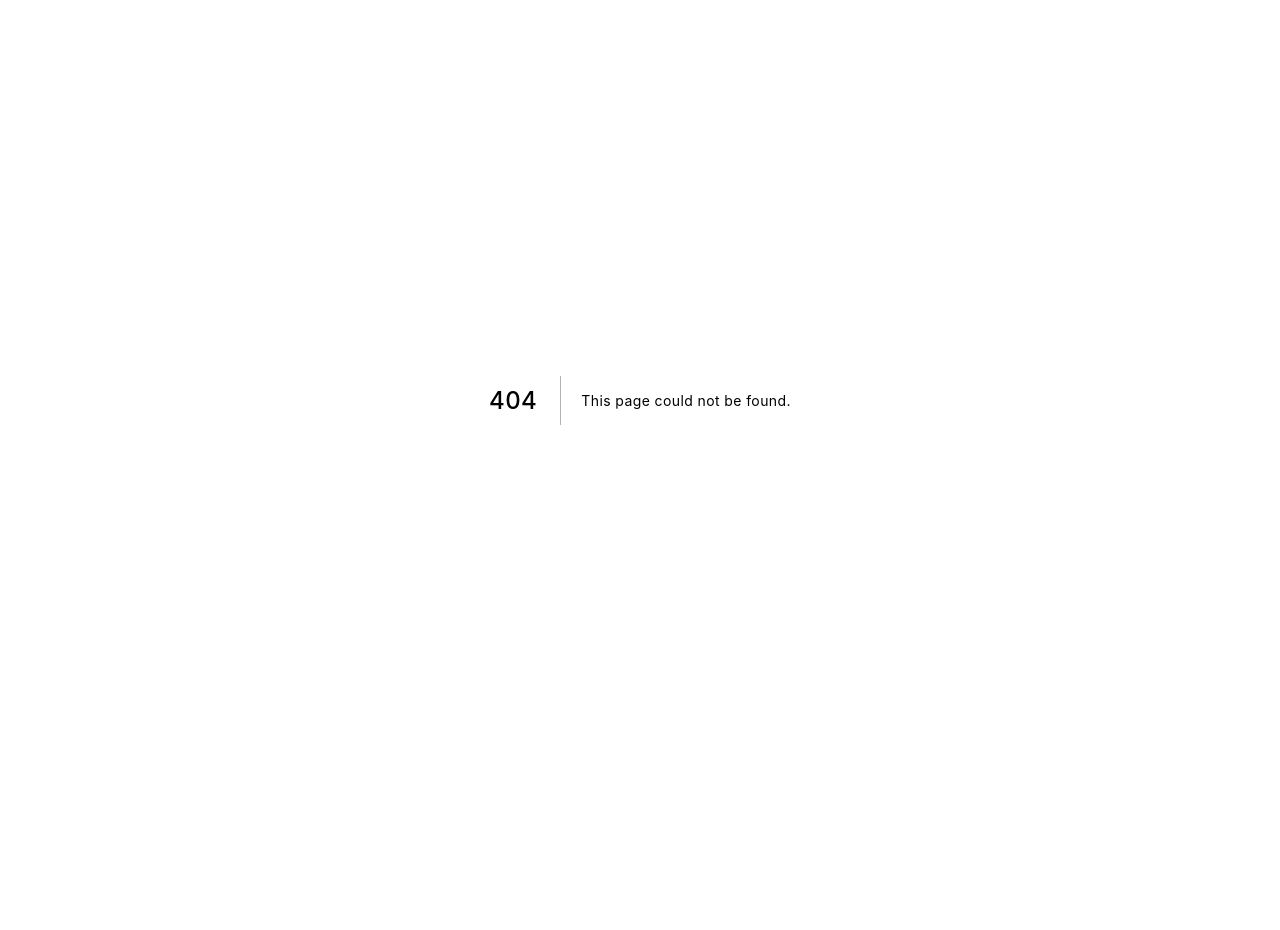
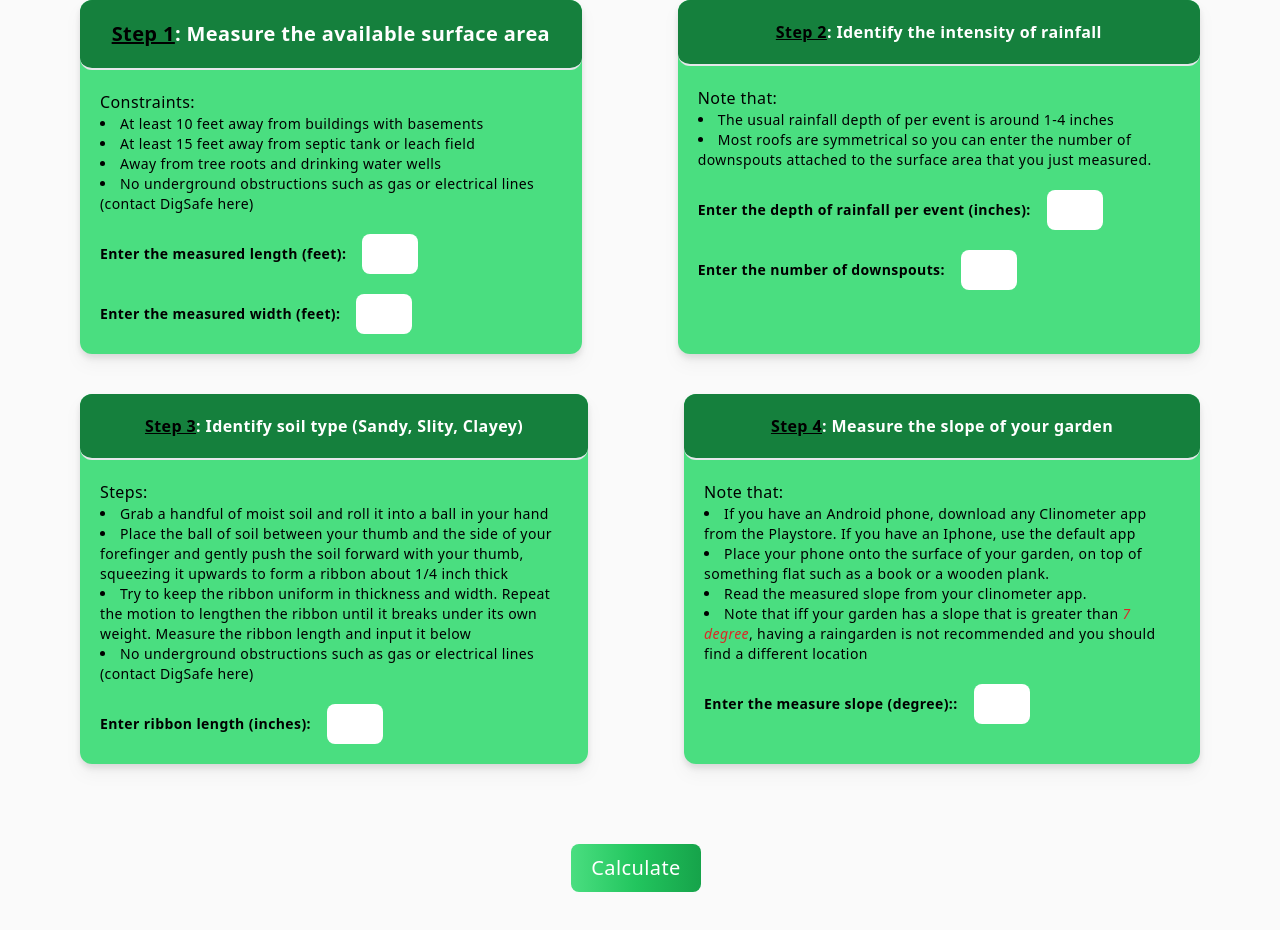
Before and after one commit to justinneff5/garden-app, a Next.js app: page /Calculator in a window 1280 px wide. Before the commit this address had no page. Shown: the top 930 px of the page. Before the commit the page ends 800 px from the top, so only its background shows below. Built offline with nearby package versions, Linux system fonts and the light colour scheme.

Commit message:
Calculator

```diff
--- /dev/null
+++ b/pages/Calculator.js
@@ -0,0 +1,113 @@
+import React from "react";
+import Image from "next/image";
+import gardenImage from "./assets/images/garden.png";
+import plantImage from "./assets/images/plant.png";
+import waterPollution from "./assets/images/wpollution.jpg";
+
+
+export default function Cards() {
+    return (
+        <div className='w-full h-auto '>
+            <div class="grid grid-col-4 m-auto grid-flow-col gap-4 pb-10 justify-center ml-20 mr-20">
+                <div class="col-span-2 m-auto h-auto text-black bg-green-400 mr-10 rounded-xl drop-shadow-lg">
+                    <div className=' bg-green-700 rounded-xl border-b-2'>
+                        <h3 className='text-center p-5 text-white text-xl'><span className='underline text-black font-bold'>Step 1</span>: Measure the available surface area</h3>
+
+                    </div>
+                    <div className='p-5'>
+                        <p >Constraints:</p>
+                        <ul className='text-sm list-disc list-inside'>
+                            <li className='list-item'>At least 10 feet away from buildings with basements</li>
+                            <li>At least 15 feet away from septic tank or leach field</li>
+                            <li>Away from tree roots and drinking water wells</li>
+                            <li>No underground obstructions such as gas or electrical lines (contact DigSafe here)</li>
+                        </ul>
+
+                        <div class="input-group input-group-outline pt-5 flex float-left items-center">
+                            <label class="form-label text-sm font-semibold pr-4">Enter the measured length (feet): </label>
+                            <input type="text" class="form-control" className='w-14 float-right rounded-lg p-2'/>
+                        </div>
+                        <div class="input-group input-group-outline pt-5 flex float-left items-center pb-5">
+                            <label class="form-label text-sm font-semibold pr-4">Enter the measured width (feet): </label>
+                            <input type="text" class="form-control" className='w-14 float-right rounded-lg p-2'/>
+                        </div>
+                    </div>
+
+                </div>
+
+                <div class="col-span-2 h-auto text-black  bg-green-400 ml-10 rounded-xl drop-shadow-lg">
+                    <div className=' bg-green-700 rounded-xl border-b-2'>
+                        <h3 className='text-center p-5 text-white '><span className='underline text-black font-bold'>Step 2</span>:  Identify the intensity of rainfall</h3>
+
+                    </div>
+                    <div className='p-5'>
+                        <p >Note that:</p>
+                        <ul className='text-sm list-disc list-inside'>
+                            <li className='list-item'>The usual rainfall depth of per event is around 1-4 inches</li>
+                            <li>Most roofs are symmetrical so you can enter the number of downspouts attached to the surface area that you just measured.</li>
+                        </ul>
+
+                        <div class="input-group input-group-outline pt-5 flex float-left items-center">
+                            <label class="form-label text-sm font-semibold pr-4">Enter the depth of rainfall per event (inches): </label>
+                            <input type="text" class="form-control" className='w-14 float-right rounded-lg p-2'/>
+                        </div>
+                        <div class="input-group input-group-outline pt-5 flex float-left items-center">
+                            <label class="form-label text-sm font-semibold pr-4">Enter the number of downspouts: </label>
+                            <input type="text" class="form-control" className='w-14 float-right rounded-lg p-2'/>
+                        </div>
+                    </div>
+
+                </div>
+            </div>
+
+            <div class="grid grid-col-4 m-auto grid-flow-col gap-4 pb-10 justify-center ml-20 mr-20">
+                <div class="col-span-2 m-auto h-auto text-black bg-green-400 mr-10 rounded-xl drop-shadow-lg">
+                    <div className=' bg-green-700 rounded-xl border-b-2'>
+                        <h3 className='text-center p-5 text-white '><span className='underline text-black font-bold'>Step 3</span>:  Identify soil type (Sandy, Slity, Clayey)</h3>
+
+                    </div>
+                    <div className='p-5'>
+                        <p >Steps:</p>
+                        <ul className='text-sm list-disc list-inside'>
+                            <li className='list-item'>Grab a handful of moist soil and roll it into a ball in your hand</li>
+                            <li>Place the ball of soil between your thumb and the side of your forefinger and gently push the soil forward with your thumb, squeezing it upwards to form a ribbon about 1/4 inch thick</li>
+                            <li>Try to keep the ribbon uniform in thickness and width. Repeat the motion to lengthen the ribbon until it breaks under its own weight. Measure the ribbon length and input it below</li>
+                            <li>No underground obstructions such as gas or electrical lines (contact DigSafe here)</li>
+                        </ul>
+
+                        <div class="input-group input-group-outline pt-5 pb-5 flex float-left items-center">
+                            <label class="form-label text-sm font-semibold pr-4">Enter ribbon length (inches): </label>
+                            <input type="text" class="form-control" className='w-14 float-right rounded-lg p-2'/>
+                        </div>
+                    </div>
+
+                </div>
+
+                <div class="col-span-2 h-auto text-black  bg-green-400 ml-10 rounded-xl drop-shadow-lg">
+                    <div className=' bg-green-700 rounded-xl border-b-2'>
+                        <h3 className='text-center p-5 text-white '><span className='underline text-black font-bold'>Step 4</span>: Measure the slope of your garden</h3>
+
+                    </div>
+                    <div className='p-5'>
+                        <p >Note that:</p>
+                        <ul className='text-sm list-disc list-inside'>
+                            <li className='list-item'>If you have an Android phone, download any Clinometer app from the Playstore. If you have an Iphone, use the default app</li>
+                            <li>Place your phone onto the surface of your garden, on top of something flat such as a book or a wooden plank.</li>
+                            <li>Read the measured slope from your clinometer app.</li>
+                            <li>Note that iff your garden has a slope that is greater than <em className='text-red-600'>7 degree</em>, having a raingarden is not recommended and you should find a different location</li>
+                        </ul>
+
+                        <div class="input-group input-group-outline pt-5 flex float-left items-center">
+                            <label class="form-label text-sm font-semibold pr-4">Enter the measure slope (degree):: </label>
+                            <input type="text" class="form-control" className='w-14 float-right rounded-lg p-2'/>
+                        </div>
+                    </div>
+
+                </div>
+            </div>
+
+            <div className='flex justify-center items-center p-10'>
+                <button className='text-white text-xl bg-gradient-to-r from-green-400 via-green-500 to-green-600 hover:bg-gradient-to-br focus:ring-4 focus:outline-none focus:ring-green-300 dark:focus:ring-green-400 font-medium rounded-lg px-5 py-2.5 text-center mr-2 mb-2'>Calculate</button>
+            </div>
+        </div>
+);}
--- a/pages/Cards.js
+++ b/pages/Cards.js
@@ -101,8 +101,8 @@ export default function Cards() {
             </div>
 
             <div class="grid grid-col-4 grid-flow-col gap-4 justify-between">
-                <div class="col-span-1">
-                    <div className="w-[250px] h-[250px] bg-transparent cursor-pointer group prespective">
+                <div class="col-span-1 ">
+                    <div className="w-[250px] h-[250px] bg-transparent cursor-pointer group prespective translate-x-2">
                         <div className="relative preserve-3d group-hover:my-rotate-y-180 w-full h-full duration-700">
                             <div className="absolute backface-hidden border-2 w-full h-full text-center">
                                 <Image src={waterPollution} className='rounded-lg'/>
--- a/pages/index.js
+++ b/pages/index.js
@@ -8,6 +8,7 @@ import logo from './assets/images/BB.png'
 import Main from './Main'
 import Cards from './Cards'
 import Navbar from './Navbar'
+import Calculator from './Calculator'
 
 export default function Home() {
 
@@ -78,7 +79,9 @@ export default function Home() {
       </div>
 
       {/* <Main/> */}
-      <Cards/>
+      {/* <Cards/>
+       */}
+       <Calculator/>
     </div>
   )
 }
--- a/styles/globals.css
+++ b/styles/globals.css
@@ -40,10 +40,6 @@ a {
   li{
     @apply cursor-pointer
   }
-
-  button{
-    @apply shadow-xl shadow-green-500 rounded-xl bg-gradient-to-r from-[#097200] to-[#064400] text-white
-  }
 }
 
 /*
```
